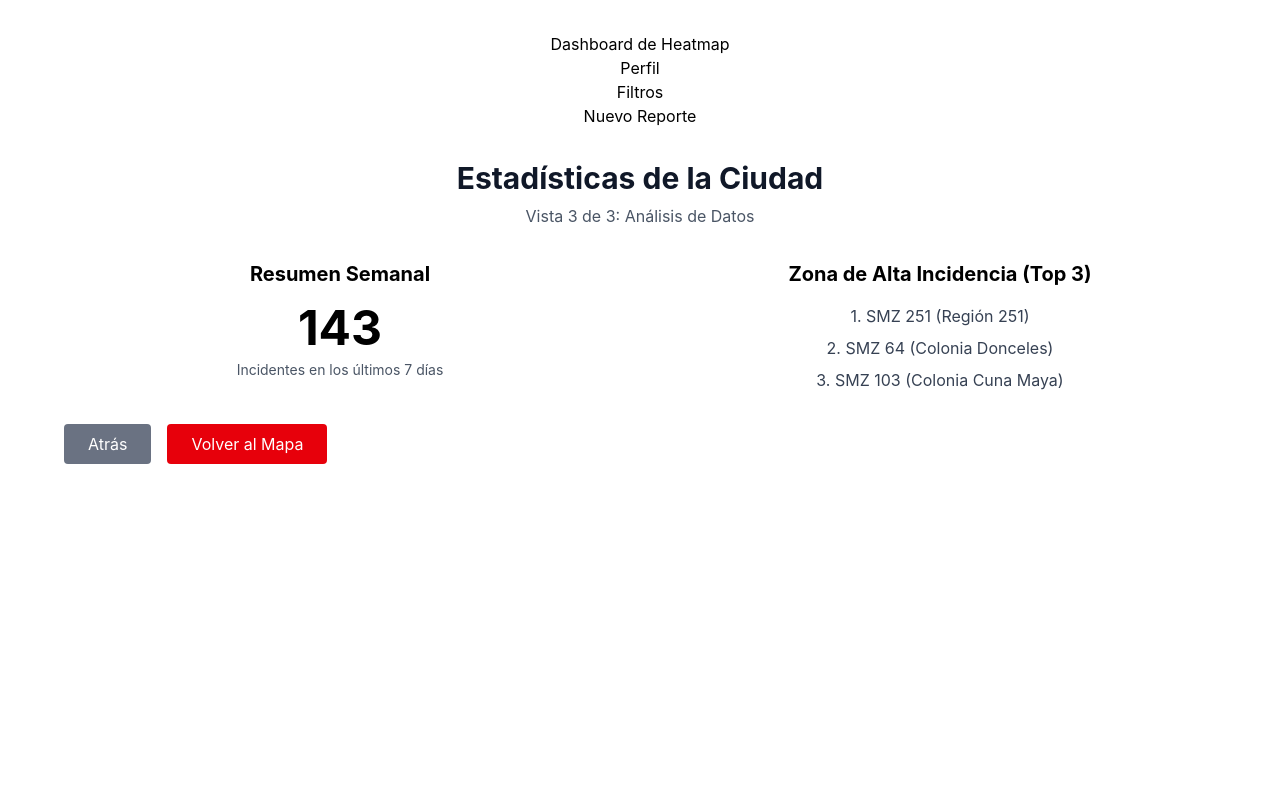
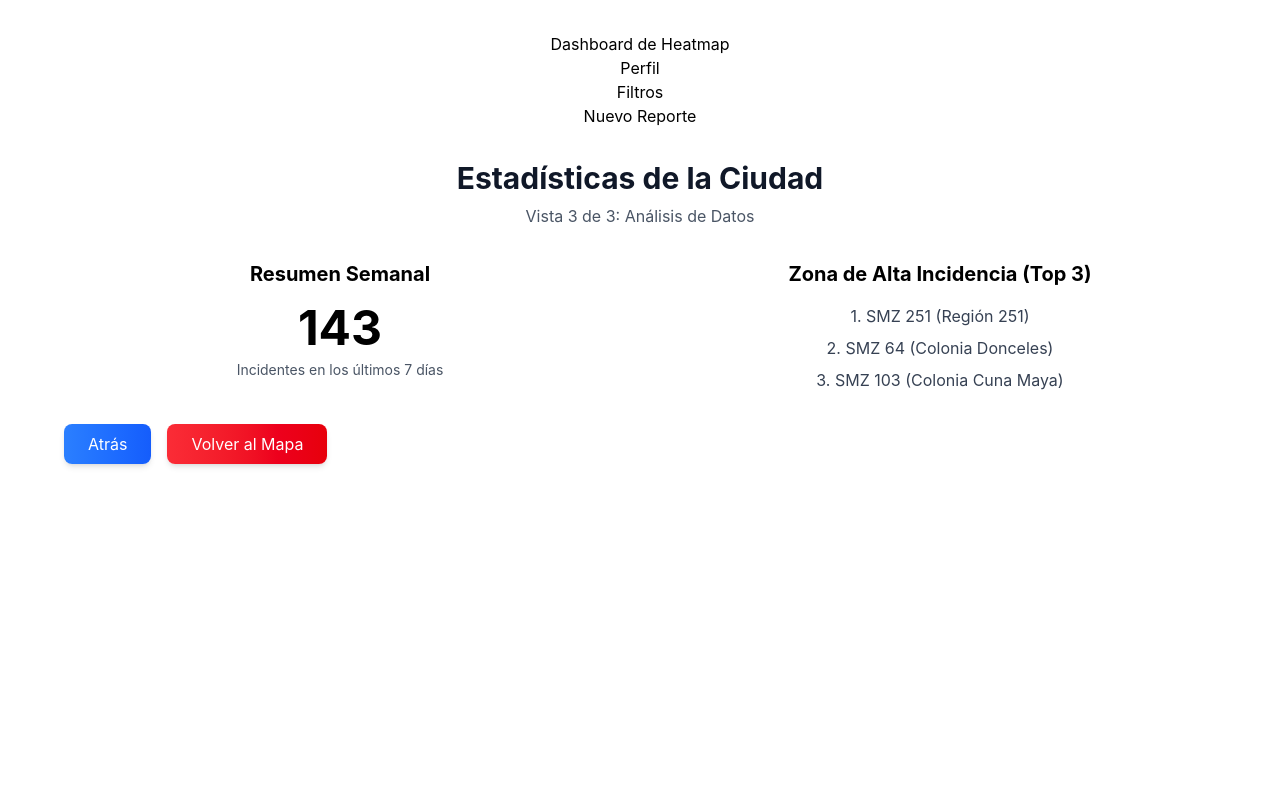
Before and after one commit to Egryzilon/heatmap, a React (Vite) app: page /dashboard in a window 1280 px wide. Shown: the top 800 px of the page. Built offline with nearby package versions, Linux system fonts and the light colour scheme.

Commit message:
cambio de color botton

```diff
--- a/src/components/Estadisticas.jsx
+++ b/src/components/Estadisticas.jsx
@@ -29,10 +29,10 @@ function Estadisticas() {
 
       {/* Botones */}
       <div className="flex gap-4">
-        <button className="px-6 py-2 bg-gray-500 text-white rounded hover:bg-gray-600">
+        <button className="px-6 py-2 bg-gradient-to-r from-blue-500 to-blue-600 text-white rounded-lg shadow-md hover:from-blue-600 hover:to-blue-700 transition-all duration-200 transform hover:scale-105">
           Atrás
         </button>
-        <button className="px-6 py-2 bg-red-600 text-white rounded hover:bg-red-700">
+        <button className="px-6 py-2 bg-gradient-to-r from-red-500 to-red-600 text-white rounded-lg shadow-md hover:from-red-600 hover:to-red-700 transition-all duration-200 transform hover:scale-105">
           Volver al Mapa
         </button>
       </div>
```
